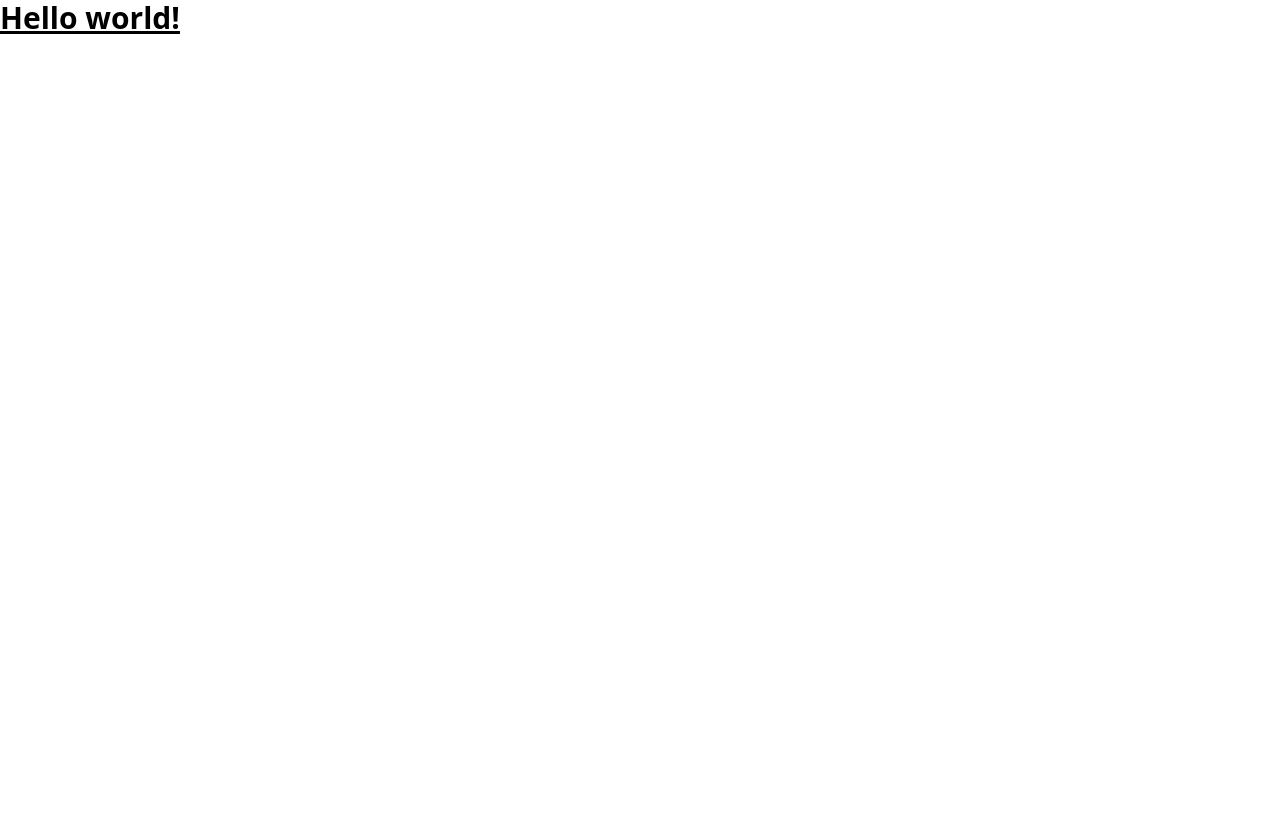
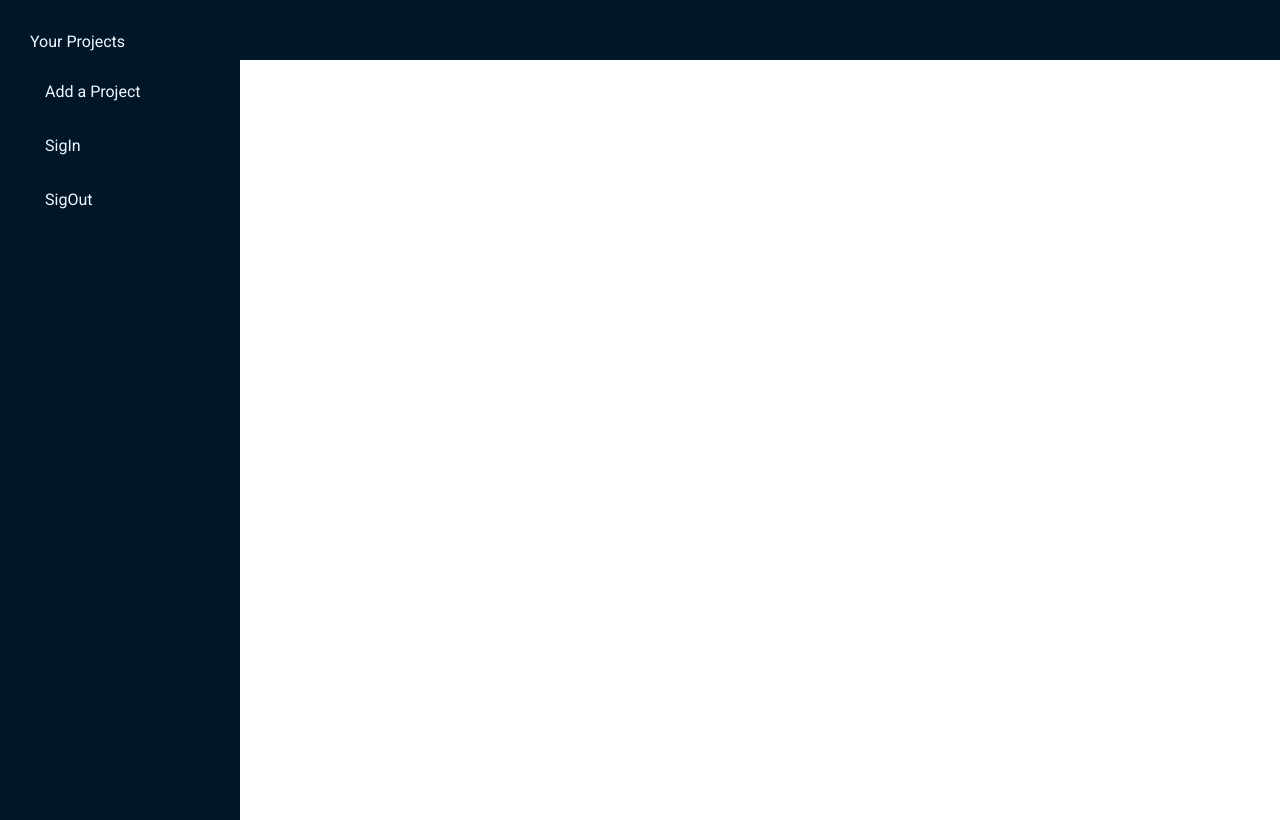
Before and after one commit to Med-Aziz-Dak/GestionProjet, a React (Vite) app: page / in a window 1280 px wide. Built offline with nearby package versions, Linux system fonts and the light colour scheme.

Commit message:
création du sidebar

```diff
--- a/src/App.css
+++ b/src/App.css
@@ -0,0 +1,42 @@
+@import url('https://fonts.googleapis.com/css?family=Roboto:wght@400;900&display=swap');
+ body{
+    font-family: 'Roboto', sans-serif;
+    box-sizing: border-box;
+    padding: 0;
+    margin: 0;
+    font-family: 'Roboto', sans-serif;
+    color: aliceblue;
+ }
+ header {
+    padding: 30px;
+    background: #011627;
+    height: 40px;
+ }
+.sidebar {
+    width: 240px;
+    background: #011627;
+    position: absolute;
+    height: 95vh;
+    padding: 0 30px;
+    transition: all 1s;
+}
+
+ul {
+    padding: 0;
+}
+ul li {
+    list-style-type: none;
+    margin: 10px 0;
+}
+ul li a {
+    text-decoration: none;
+    color: aliceblue    ;
+    font-size: 16px;
+    display: block;
+    padding: 10px 15px;
+    border-radius: 6px;
+}
+ul li a:hover,
+ul li a.active {
+    background-color: #172b4d;
+}
--- a/src/App.jsx
+++ b/src/App.jsx
@@ -1,17 +1,15 @@
 import { useState } from 'react'
-import reactLogo from './assets/react.svg'
-import viteLogo from '/vite.svg'
+import Sidebar from './sidebar'
 import './App.css'
 
 function App() {
   const [count, setCount] = useState(0)
 
   return (
-    <>
-       <h1 class="text-3xl font-bold underline">
-    Hello world!
-  </h1>
-    </>
+   <div className ='App' >
+    <header>Your Projects</header>
+    <Sidebar ></Sidebar>
+   </div>
   )
 }
 
--- a/src/sidebar.jsx
+++ b/src/sidebar.jsx
@@ -0,0 +1,18 @@
+const Sidebar = ( ) => {
+    return (
+        <div className ="sidebar">
+            <ul>
+                <li>
+                    <a href="/">Add a Project</a>
+                </li>
+
+                <li>
+                    <a href="/">SigIn</a></li>
+                <li><a href="/">SigOut</a></li>
+
+            </ul>
+        </div>
+    )
+}
+
+export default Sidebar
```
